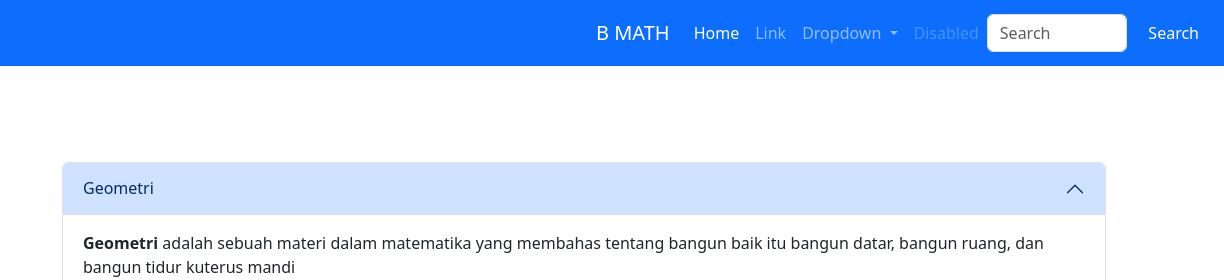
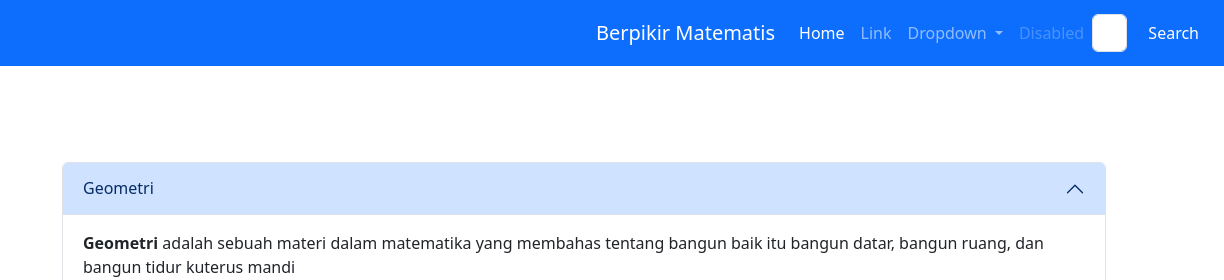
Before and after one commit to lazuardisastra/example, a plain HTML site: page index.html in a window 1280 px wide. Shown: the top 280 px of the page, 56-1280 px from the left. Drawn offline with nearby package versions, Linux system fonts and the light colour scheme.

```diff
--- a/index.html
+++ b/index.html
@@ -4,7 +4,7 @@
 <head>
     <meta charset="UTF-8">
     <meta name="viewport" content="width=device-width, initial-scale=1.0">
-    <title>Document</title>
+    <title>Try Coding</title>
 
     <!-- CSS Only -->
     <link href="https://cdn.jsdelivr.net/npm/bootstrap@5.3.0/dist/css/bootstrap.min.css" rel="stylesheet"
@@ -22,7 +22,7 @@
                 </a>
               </div>
             <div class="container-fluid">
-              <a class="navbar-brand" href="index.html">B MATH</a>
+              <a class="navbar-brand" href="index.html">Berpikir Matematis</a>
               <button class="navbar-toggler" type="button" data-bs-toggle="collapse" data-bs-target="#navbarSupportedContent" aria-controls="navbarSupportedContent" aria-expanded="false" aria-label="Toggle navigation">
                 <span class="navbar-toggler-icon"></span>
               </button>
```
